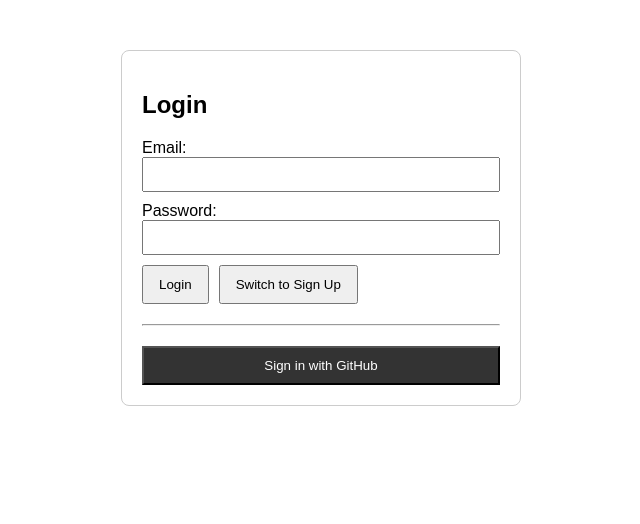
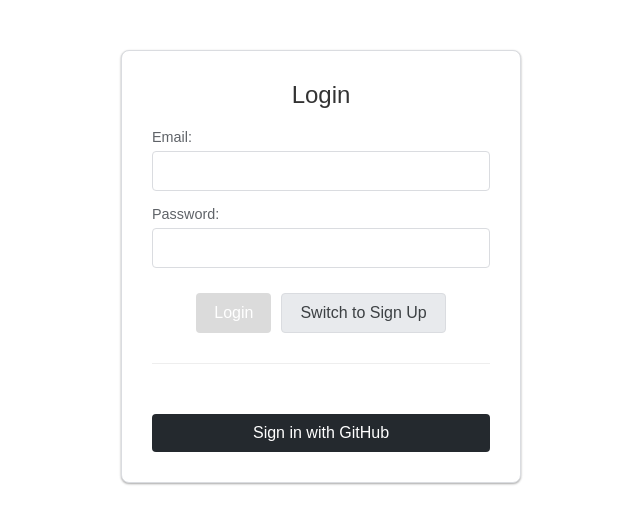
Before and after one commit to jesseburstrom/repo-chat, a React (Vite) app in the folder gemini-repomix-ui/: page / in a window 1280 px wide. Shown: the top 524 px of the page, without its empty margins (319-959 px from the left). Built offline with nearby package versions, Linux system fonts and the light colour scheme; no server answers.

Commit message:
session handling fixes

```diff
--- /dev/null
+++ b/gemini-repomix-ui/src/AuthForm.css
@@ -0,0 +1,122 @@
+.auth-container {
+    max-width: 400px;
+    margin: 50px auto;
+    padding: 30px; /* Increased padding */
+    border: 1px solid #dadce0; /* Lighter border */
+    border-radius: 8px;
+    background-color: #ffffff; /* White background */
+    box-shadow: 0 1px 3px rgba(0,0,0,0.12), 0 1px 2px rgba(0,0,0,0.24); /* Soft shadow */
+    font-family: sans-serif;
+}
+
+.auth-container h2 {
+    margin-top: 0;
+    margin-bottom: 20px; /* More space below heading */
+    color: #333;
+    font-weight: 500;
+    text-align: center; /* Center heading */
+}
+
+.auth-form {
+    display: flex;
+    flex-direction: column;
+    gap: 15px; /* Space between form groups */
+}
+
+.auth-form-group {
+    display: flex;
+    flex-direction: column;
+    gap: 6px; /* Space between label and input */
+}
+
+.auth-form-group label {
+    font-size: 0.9em;
+    color: #5f6368;
+    font-weight: 500;
+}
+
+.auth-form-group input[type="email"],
+.auth-form-group input[type="password"] {
+    padding: 10px 12px; /* Increased padding */
+    border: 1px solid #dadce0;
+    border-radius: 4px;
+    font-size: 1rem;
+    font-family: inherit;
+    width: 100%; /* Ensure inputs take full width */
+    box-sizing: border-box; /* Include padding/border in width */
+}
+
+.auth-form-group input:focus {
+    outline: none;
+    border-color: #1a73e8; /* Highlight on focus */
+    box-shadow: 0 0 0 2px rgba(26, 115, 232, 0.2); /* Subtle focus ring */
+}
+
+.auth-error {
+    color: #c5221f; /* Error color */
+    font-size: 0.9em;
+    margin-top: 5px;
+    text-align: center; /* Center error message */
+}
+
+.auth-button-group {
+    display: flex;
+    gap: 10px; /* Space between buttons */
+    justify-content: center; /* Center buttons */
+    margin-top: 10px; /* Space above buttons */
+}
+
+/* Base Button Styles (similar to other UI buttons) */
+.auth-button {
+    padding: 10px 18px;
+    border: none;
+    border-radius: 4px; /* Slightly rounded corners */
+    cursor: pointer;
+    font-weight: 500;
+    font-size: 1em;
+    transition: background-color 0.2s ease, opacity 0.2s ease;
+}
+
+/* Primary Button (Login/Sign Up) */
+.auth-button-primary {
+    background-color: #1a73e8; /* Google Blue */
+    color: white;
+}
+.auth-button-primary:hover:not(:disabled) {
+    background-color: #185abc; /* Darker blue on hover */
+}
+
+/* Secondary Button (Switch mode) */
+.auth-button-secondary {
+    background-color: #e8eaed; /* Light grey */
+    color: #3c4043; /* Dark grey text */
+    border: 1px solid #dadce0; /* Optional: light border */
+}
+.auth-button-secondary:hover:not(:disabled) {
+    background-color: #dadce0; /* Darker grey on hover */
+}
+
+/* OAuth Buttons (GitHub, etc.) */
+.auth-button-oauth {
+    width: 100%; /* Full width button */
+    background-color: #24292e; /* GitHub dark grey */
+    color: white;
+    margin-top: 20px; /* Space above OAuth buttons */
+}
+.auth-button-oauth:hover:not(:disabled) {
+    background-color: #000; /* Black on hover */
+}
+
+/* Disabled State */
+.auth-button:disabled {
+    background-color: #ccc;
+    cursor: not-allowed;
+    opacity: 0.7; /* Subtle visual cue */
+}
+
+/* Separator */
+.auth-separator {
+    margin: 30px 0; /* More space around separator */
+    border: none;
+    border-top: 1px solid #eee; /* Light line */
+}
--- a/gemini-repomix-ui/src/AuthForm.tsx
+++ b/gemini-repomix-ui/src/AuthForm.tsx
@@ -1,6 +1,6 @@
-// gemini-repomix-ui/src/AuthForm.tsx
 import React, { useState } from 'react';
 import { useAuth } from './contexts/AuthContext';
+import './AuthForm.css'; // <-- Import the new CSS file
 
 const AuthForm: React.FC = () => {
     const [email, setEmail] = useState('');
@@ -18,27 +18,63 @@
     };
 
     return (
-        <div style={{ maxWidth: '400px', margin: '50px auto', padding: '20px', border: '1px solid #ccc', borderRadius: '8px' }}>
+        // Apply container class
+        <div className="auth-container">
             <h2>{isLogin ? 'Login' : 'Sign Up'}</h2>
-            <form onSubmit={handleSubmit}>
-                <div>
+            {/* Apply form class */}
+            <form onSubmit={handleSubmit} className="auth-form">
+                {/* Apply form group classes */}
+                <div className="auth-form-group">
                     <label htmlFor="email">Email:</label>
-                    <input type="email" id="email" value={email} onChange={(e) => setEmail(e.target.value)} required style={{ width: '100%', padding: '8px', marginBottom: '10px' }} />
+                    <input
+                        type="email"
+                        id="email"
+                        value={email}
+                        onChange={(e) => setEmail(e.target.value)}
+                        required
+                        disabled={isLoading} // Disable inputs while loading
+                    />
                 </div>
-                <div>
+                {/* Apply form group classes */}
+                <div className="auth-form-group">
                     <label htmlFor="password">Password:</label>
-                    <input type="password" id="password" value={password} onChange={(e) => setPassword(e.target.value)} required style={{ width: '100%', padding: '8px', marginBottom: '10px' }} />
+                    <input
+                        type="password"
+                        id="password"
+                        value={password}
+                        onChange={(e) => setPassword(e.target.value)}
+                        required
+                        disabled={isLoading} // Disable inputs while loading
+                    />
                 </div>
-                {error && <p style={{ color: 'red' }}>{error.message}</p>}
-                <button type="submit" disabled={isLoading} style={{ padding: '10px 15px', marginRight: '10px' }}>
-                    {isLoading ? 'Processing...' : (isLogin ? 'Login' : 'Sign Up')}
-                </button>
-                <button type="button" onClick={() => setIsLogin(!isLogin)} style={{ padding: '10px 15px' }}>
-                    Switch to {isLogin ? 'Sign Up' : 'Login'}
-                </button>
+                {error && <p className="auth-error">{error.message}</p>}
+                {/* Apply button group and button classes */}
+                <div className="auth-button-group">
+                    <button
+                        type="submit"
+                        disabled={isLoading || !email || !password} // Disable if inputs are empty or loading
+                        className="auth-button auth-button-primary"
+                    >
+                        {isLoading ? 'Processing...' : (isLogin ? 'Login' : 'Sign Up')}
+                    </button>
+                    <button
+                        type="button"
+                        onClick={() => setIsLogin(!isLogin)}
+                        disabled={isLoading} // Disable switching mode while loading
+                        className="auth-button auth-button-secondary"
+                    >
+                        Switch to {isLogin ? 'Sign Up' : 'Login'}
+                    </button>
+                </div>
             </form>
-            <hr style={{ margin: '20px 0' }} />
-            <button onClick={signInWithGitHub} disabled={isLoading} style={{ padding: '10px 15px', display: 'block', width: '100%', backgroundColor: '#333', color: 'white' }}>
+            {/* Apply separator style */}
+            <hr className="auth-separator" />
+            {/* Apply OAuth button style */}
+            <button
+                onClick={signInWithGitHub}
+                disabled={isLoading} // Disable while loading
+                className="auth-button auth-button-oauth"
+            >
                 {isLoading ? 'Processing...' : 'Sign in with GitHub'}
             </button>
             {/* Add other OAuth providers similarly */}
--- a/gemini-repomix-ui/src/contexts/AuthContext.tsx
+++ b/gemini-repomix-ui/src/contexts/AuthContext.tsx
@@ -1,6 +1,6 @@
 // gemini-repomix-ui/src/contexts/AuthContext.tsx
 import React, { createContext, useContext, useState, useEffect, ReactNode } from 'react';
-import { Session, User, AuthChangeEvent, AuthError, Subscription } from '@supabase/supabase-js'; // Import Subscription
+import { Session, User, AuthChangeEvent, AuthError, Subscription } from '@supabase/supabase-js';
 import { supabase } from '../supabaseClient';
 
 interface AuthContextType {
@@ -8,10 +8,10 @@
     user: User | null;
     isLoading: boolean;
     error: AuthError | null;
-    signInWithEmail: (email: string, password: string) => Promise<any>;
-    signUpWithEmail: (email: string, password: string) => Promise<any>;
-    signInWithGitHub: () => Promise<any>; // Example OAuth
-    signOut: () => Promise<any>;
+    signInWithEmail: (email: string, password: string) => Promise<{ error: AuthError | null; data: any }>; // More specific return
+    signUpWithEmail: (email: string, password: string) => Promise<{ error: AuthError | null; data: any }>; // More specific return
+    signInWithGitHub: () => Promise<{ error: AuthError | null; data: any }>; // More specific return
+    signOut: () => Promise<{ error: AuthError | null }>; // More specific return
 }
 
 const AuthContext = createContext<AuthContextType | undefined>(undefined);
@@ -23,66 +23,113 @@
     const [error, setError] = useState<AuthError | null>(null);
 
     useEffect(() => {
+        console.log('[AuthContext] Initializing: Setting isLoading to true.');
         setIsLoading(true);
-        supabase.auth.getSession().then(({ data: { session } }) => {
-            setSession(session);
-            setUser(session?.user ?? null);
+        setError(null); // Clear any previous error on init
+
+        // Get initial session
+        supabase.auth.getSession().then(({ data: { session: initialSession } }) => {
+            console.log('[AuthContext] Initial getSession result:', initialSession);
+            setSession(initialSession);
+            setUser(initialSession?.user ?? null);
+            setIsLoading(false); // Set loading to false after initial session check
+        }).catch(getSessionError => {
+            console.error('[AuthContext] Error in initial getSession:', getSessionError);
+            setError(getSessionError as AuthError); // Cast if necessary, or handle more gracefully
             setIsLoading(false);
         });
 
-        // Correctly type the return of onAuthStateChange
-        const { data: { subscription } } : { data: { subscription: Subscription } } = supabase.auth.onAuthStateChange(
-            async (_event: AuthChangeEvent, session: Session | null) => {
-                setSession(session);
-                setUser(session?.user ?? null);
-                setIsLoading(false);
+        // Set up auth state change listener
+        const { data: { subscription } }: { data: { subscription: Subscription } } = supabase.auth.onAuthStateChange(
+            async (_event: AuthChangeEvent, currentSession: Session | null) => {
+                console.log('[AuthContext] onAuthStateChange triggered. Event:', _event, 'Session:', currentSession);
+                setSession(currentSession);
+                setUser(currentSession?.user ?? null);
+                setIsLoading(false); // Ensure isLoading is false after any auth state change
+                if (_event === 'SIGNED_OUT') {
+                    setError(null); // Clear errors on sign out
+                }
             }
         );
 
+        // Cleanup function
         return () => {
-            // Now call unsubscribe on the subscription object
+            console.log('[AuthContext] useEffect cleanup: Unsubscribing from onAuthStateChange.');
             subscription?.unsubscribe();
         };
-    }, []);
+    }, []); // Empty dependency array ensures this runs only once on mount and unmount
 
     const signInWithEmail = async (email: string, password: string) => {
+        console.log('[AuthContext] Attempting signInWithEmail for:', email);
         setIsLoading(true);
-        const { error, data } = await supabase.auth.signInWithPassword({ email, password });
-        if (error) setError(error); else setError(null);
+        setError(null);
+        const { error: signInError, data } = await supabase.auth.signInWithPassword({ email, password });
+        if (signInError) {
+            console.error('[AuthContext] signInWithEmail error:', signInError);
+            setError(signInError);
+        } else {
+            console.log('[AuthContext] signInWithEmail successful. Data:', data);
+        }
         setIsLoading(false);
-        return { error, data };
+        return { error: signInError, data };
     };
 
     const signUpWithEmail = async (email: string, password: string) => {
+        console.log('[AuthContext] Attempting signUpWithEmail for:', email);
         setIsLoading(true);
-        const { error, data } = await supabase.auth.signUp({ email, password });
-        if (error) setError(error); else setError(null);
+        setError(null);
+        const { error: signUpError, data } = await supabase.auth.signUp({ email, password });
+        if (signUpError) {
+            console.error('[AuthContext] signUpWithEmail error:', signUpError);
+            setError(signUpError);
+        } else {
+            console.log('[AuthContext] signUpWithEmail successful. Data:', data);
+        }
         setIsLoading(false);
-        return { error, data };
+        return { error: signUpError, data };
     };
 
-    const signInWithGitHub = async () => { // Example for GitHub OAuth
+    const signInWithGitHub = async () => {
+        console.log('[AuthContext] Attempting signInWithGitHub.');
         setIsLoading(true);
-        const { error, data } = await supabase.auth.signInWithOAuth({
+        setError(null);
+        const { error: oauthError, data } = await supabase.auth.signInWithOAuth({
             provider: 'github',
             options: {
-                redirectTo: window.location.origin + '/repochat/' // Or your specific callback page
+                // Ensure your Supabase project settings have this redirect URL allowed
+                redirectTo: `${window.location.origin}${import.meta.env.BASE_URL || '/'}`,
             }
         });
-        if (error) setError(error); else setError(null);
-        setIsLoading(false);
-        return { error, data };
+        if (oauthError) {
+            console.error('[AuthContext] signInWithGitHub error:', oauthError);
+            setError(oauthError);
+        } else {
+            console.log('[AuthContext] signInWithGitHub initiated. Data:', data);
+            // Note: For OAuth, the user is redirected. isLoading will likely remain true
+            // until they return and onAuthStateChange fires.
+        }
+        // setIsLoading(false); // For OAuth, might not set to false immediately here due to redirect
+        return { error: oauthError, data };
     };
 
     const signOut = async () => {
+        console.log('[AuthContext] Attempting signOut.');
         setIsLoading(true);
-        const { error } = await supabase.auth.signOut();
-        if (error) setError(error); else setError(null);
-        setIsLoading(false);
-        return { error };
+        setError(null);
+        const { error: signOutError } = await supabase.auth.signOut();
+        if (signOutError) {
+            console.error('[AuthContext] signOut error:', signOutError);
+            setError(signOutError);
+        } else {
+            console.log('[AuthContext] signOut successful. Session should now be null via onAuthStateChange.');
+            // setSession(null); // No need, onAuthStateChange handles this
+            // setUser(null);   // No need, onAuthStateChange handles this
+        }
+        setIsLoading(false); // Set loading false after signOut attempt
+        return { error: signOutError };
     };
 
-    const value = {
+    const value: AuthContextType = {
         session,
         user,
         isLoading,
```
Also changed, not shown: gemini-repomix-ui/src/services/api.ts (+82 -95 lines), 7 other files (tests, documents, lock files or other folders).
